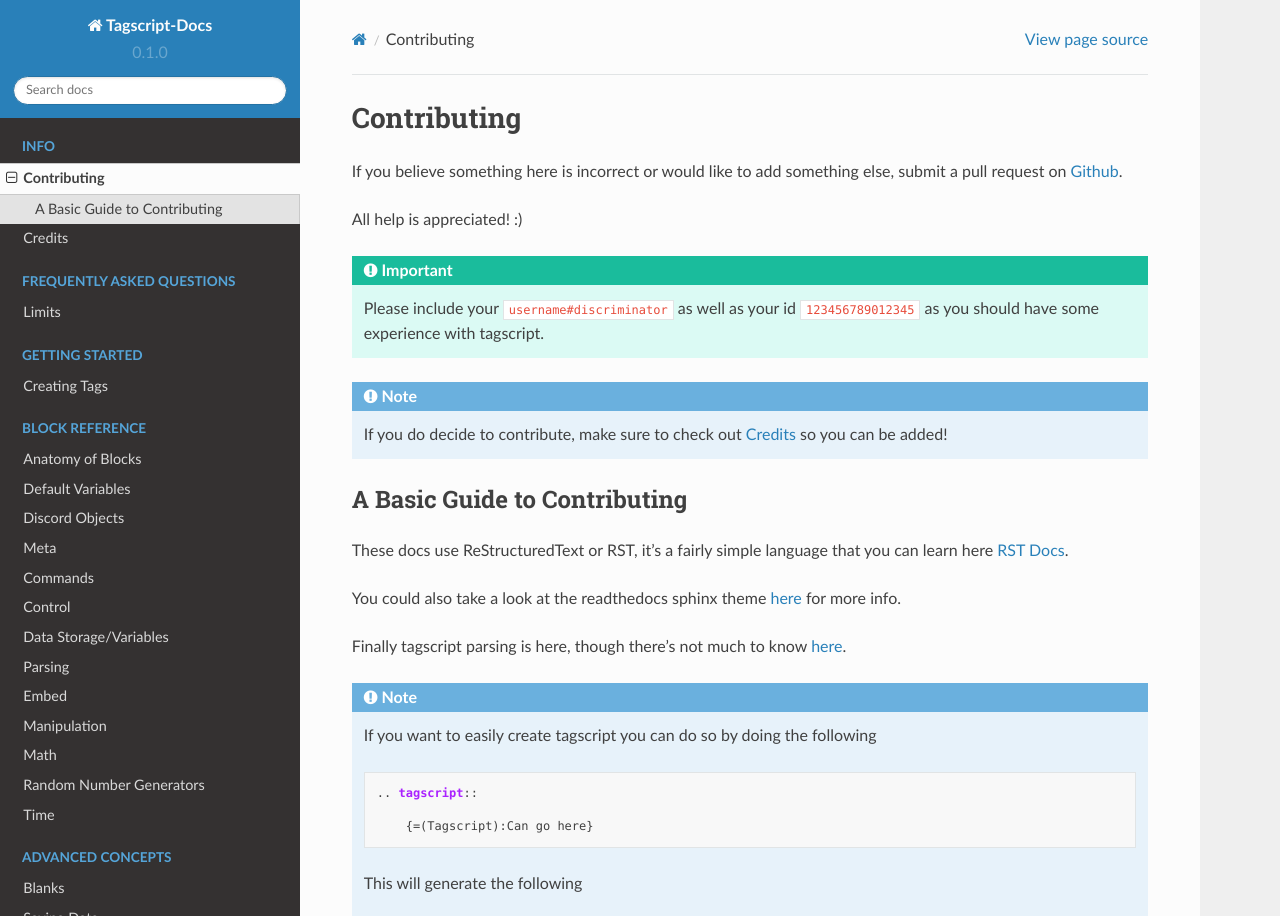
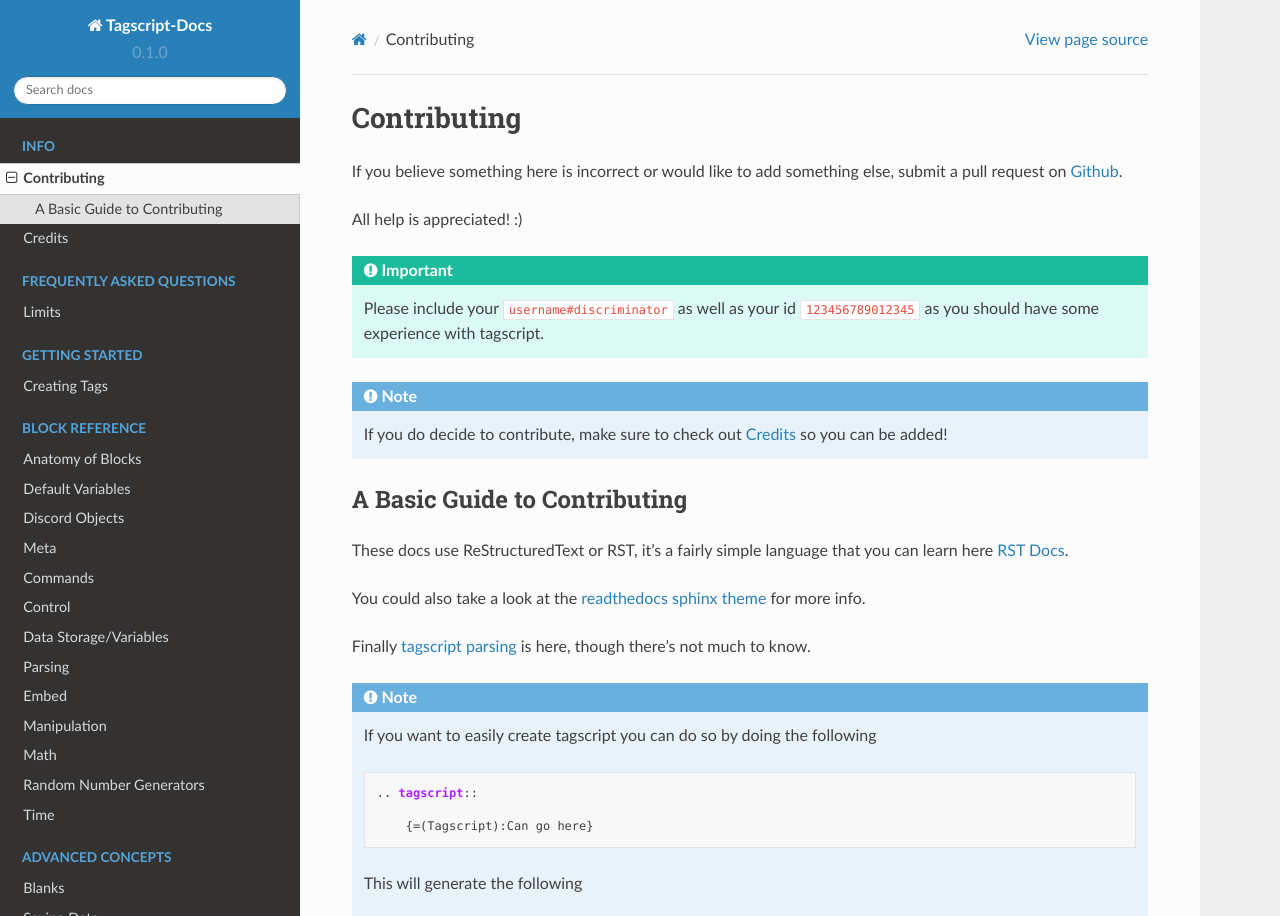
Before and after one commit to Leg3ndary/tagscript-docs, a Sphinx documentation site: the page built from docs/source/info/contributing.rst, in a window 1280 px wide and 1224 px high, cut to the strip 0-916 px from the top of the window. Built offline with Sphinx 7.4.7 and the Read the Docs theme 2.0.0, drawn with Linux system fonts in a browser that asks for light colours.

Commit message:
Fix some warnings

```diff
--- a/docs/source/BlockReference/meta.rst
+++ b/docs/source/BlockReference/meta.rst
@@ -64,7 +64,7 @@ Redirect will redirect the output to whatever channel id you provide
 
 .. warning::
 
-    The user must have the ``send_messages`` permission for this to work, or you can add an :ref:`override-label` block
+    The user must have the ``send_messages`` permission for this to work, or you can add an ``override`` block
 
 Require/Blacklist
 -----------------
--- a/docs/source/index.rst
+++ b/docs/source/index.rst
@@ -13,7 +13,7 @@ Home
 
     Really would like to thank `readthedocs.org <https://readthedocs.org>`_ for making this possible, thank you!
 
-This is an unofficial guide to Carl-bot's tagscript, started by `_Leg3ndary#5759 <https://discordapp.com/users/360061101477724170/>`_, you may view all contributors :doc:`here. </contributing>`
+This is an unofficial guide to Carl-bot's tagscript, started by `_Leg3ndary#5759 <https://discordapp.com/users/360061101477724170/>`_, you may view all contributors :doc:`here. </info/contributing>`
 
 
 .. note::
--- a/docs/source/info/contributing.rst
+++ b/docs/source/info/contributing.rst
@@ -18,9 +18,9 @@ A Basic Guide to Contributing
 
 These docs use ReStructuredText or RST, it's a fairly simple language that you can learn here `RST Docs <https://docutils.sourceforge.io/rst.html>`_.
 
-You could also take a look at the readthedocs sphinx theme `here <https://sphinx-rtd-theme.readthedocs.io/en/stable/>`_ for more info.
+You could also take a look at the `readthedocs sphinx theme <https://sphinx-rtd-theme.readthedocs.io/en/stable/>`_ for more info.
 
-Finally tagscript parsing is here, though there's not much to know `here <https://github.com/Leg3ndary/tagscript-ansi>`_.
+Finally `tagscript parsing <https://github.com/Leg3ndary/tagscript-ansi>`_ is here, though there's not much to know.
 
 .. note::
 
```
Also changed, not shown: docs/source/AdvancedConcepts/blanks.rst (+6 -6 lines).
